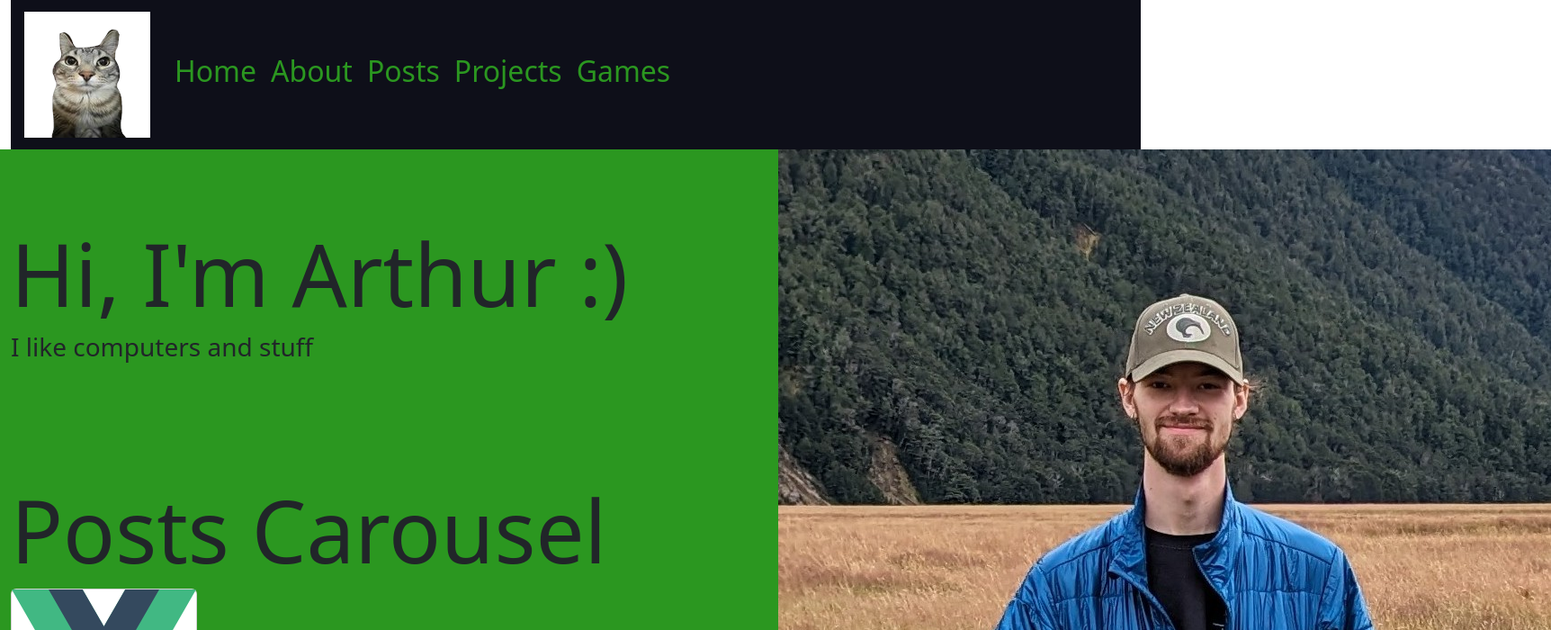
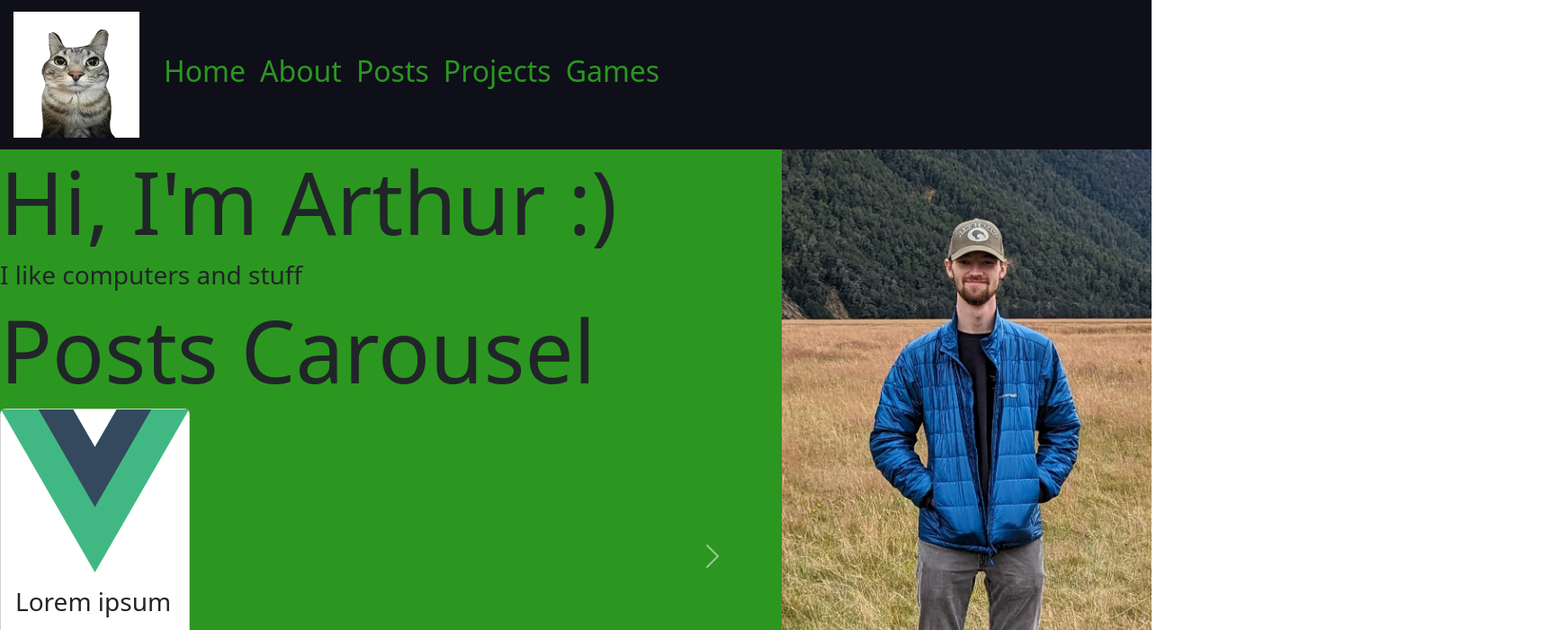
Before and after one commit to Arthur-P-V/personal-frontend, a Vue app: page / in a window 1280 px wide. Shown: the top 700 px of the page at 90% size, 1724 px wide, since content can reach past the window. Built offline with nearby package versions, Linux system fonts and the light colour scheme.

Commit message:
Adds footer element and fixes padding on container-fluid

```diff
--- a/src/App.vue
+++ b/src/App.vue
@@ -11,9 +11,9 @@ import BannerItem from './components/BannerItem.vue'
     <RouterView />
   </body>
 
-  <footer class="bg-forest"></footer>
+  <footer class="bg-rblack"></footer>
 </template>
 
 <style lang="scss">
-  @import "./main.scss";
+@import './main.scss';
 </style>
--- a/src/components/BannerItem.vue
+++ b/src/components/BannerItem.vue
@@ -1,5 +1,5 @@
 <template>
-  <div class="container-fluid">
+  <div class="container-fluid p-0">
     <nav class="navbar navbar-expand-lg bg-rblack">
       <div class="container-fluid">
         <RouterLink class="navbar-brand" to="/"
--- a/src/views/HomeView.vue
+++ b/src/views/HomeView.vue
@@ -4,10 +4,10 @@ import PostItem from '@/components/PostItem.vue'
 
 <template>
   <div class="home bg-forest">
-    <div class="container-fluid">
+    <div class="container-fluid p-0">
       <div class="row">
         <div class="col-8">
-          <div class="row intro-text">
+          <div class="row">
             <h1>Hi, I'm Arthur :)</h1>
             <h3>I like computers and stuff</h3>
           </div>
@@ -51,7 +51,7 @@ import PostItem from '@/components/PostItem.vue'
           </div>
         </div>
         <div class="col-4">
-          <img src="../Me.jpg" />
+          <img src="../Me.jpg" class="img-fluid" />
         </div>
       </div>
     </div>
@@ -66,8 +66,4 @@ import PostItem from '@/components/PostItem.vue'
 h1 {
   font-size: 72pt;
 }
-.intro-text {
-  padding-top: 10vh;
-  padding-bottom: 15vh;
-}
 </style>
```
Also changed, not shown: src/components/FooterIterm.vue (added, +19 -0 lines).
